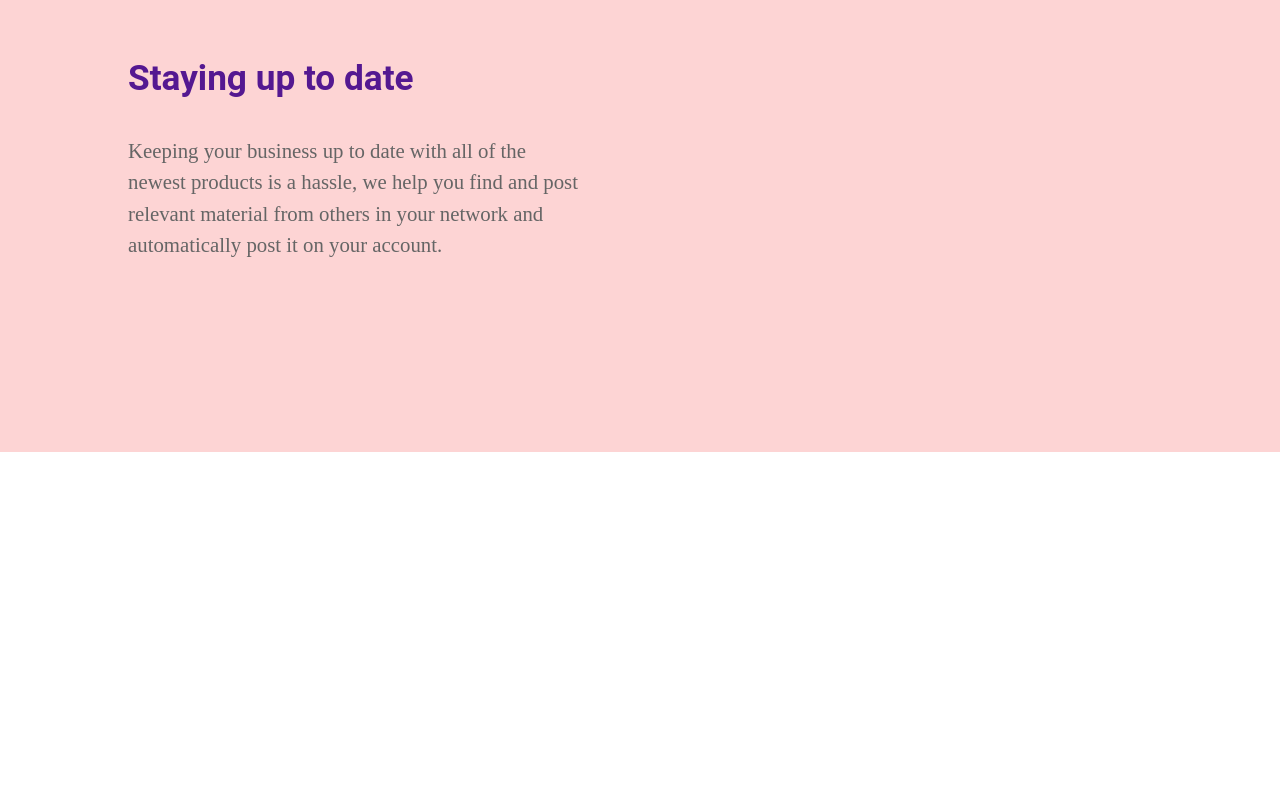
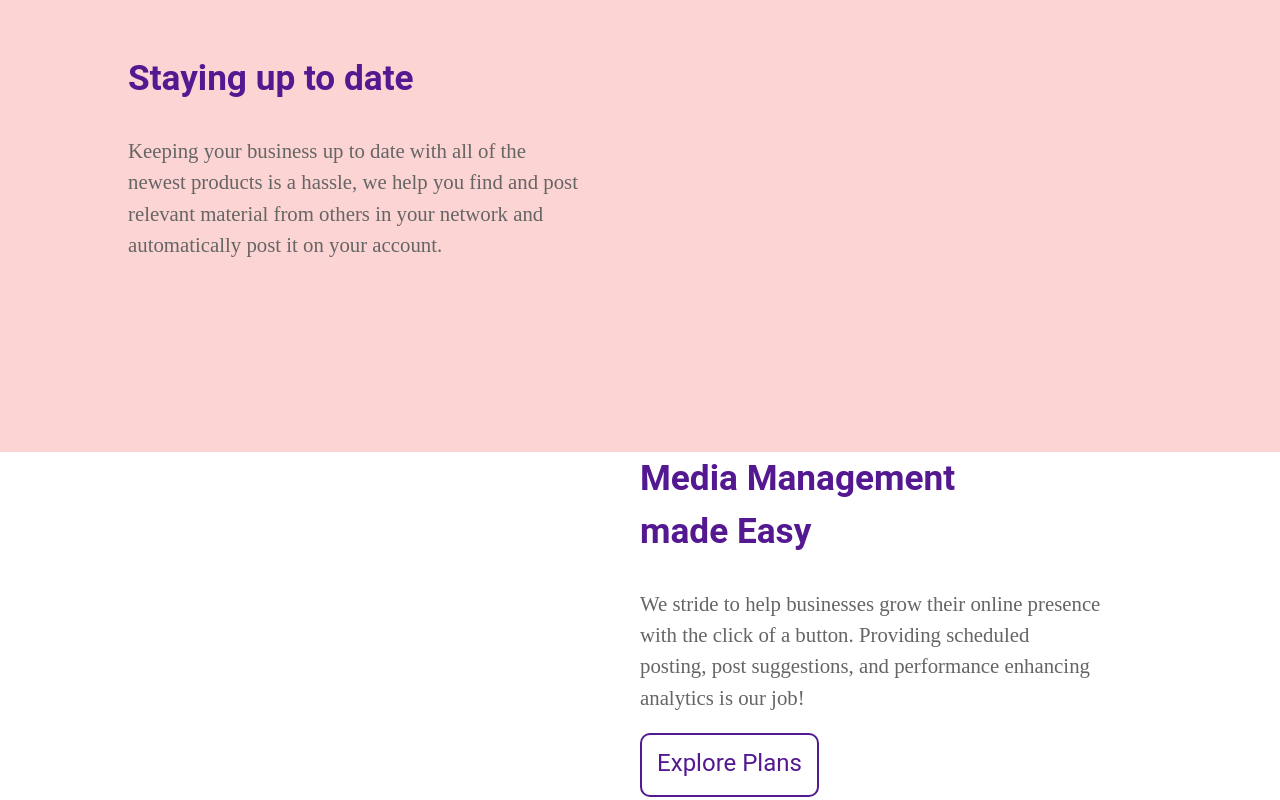
Before and after one commit to JonLev03-hub/Media-Pilot, a React (Create React App) app: page / in a window 1280 px wide. Shown: the part 1265-2065 px from the top of the page. Built offline with nearby package versions, Linux system fonts and the light colour scheme.

Commit message:
added baseroute to router

```diff
--- a/src/App.js
+++ b/src/App.js
@@ -5,7 +5,7 @@ import About from "./pages/Landing/About";
 function App() {
   return (
     <div className="App">
-      <Router>
+      <Router basename={process.env.PUBLIC_URL}>
         <Routes>
           <Route path="/" element={<Landing />}>
             <Route path="/" element={<About />} />
--- a/src/pages/Landing/About.js
+++ b/src/pages/Landing/About.js
@@ -65,6 +65,24 @@ export default function About() {
         </div>
         <div className={Styles.containerHalfImg}></div>
       </section>
+      <section className={Styles.section}>
+        <div className={Styles.containerHalfImg}></div>
+        <div className={Styles.containerHalf}>
+          <h3 className={Styles.h3}>
+            Media Management
+            <br />
+            made Easy
+          </h3>
+          <p className={Styles.p}>
+            We stride to help businesses grow their online presence with the
+            click of a button. Providing scheduled posting, post suggestions,
+            and performance enhancing analytics is our job!
+          </p>
+          <Link className={Styles.button} to="/">
+            Explore Plans
+          </Link>
+        </div>
+      </section>
     </>
   );
 }
```
